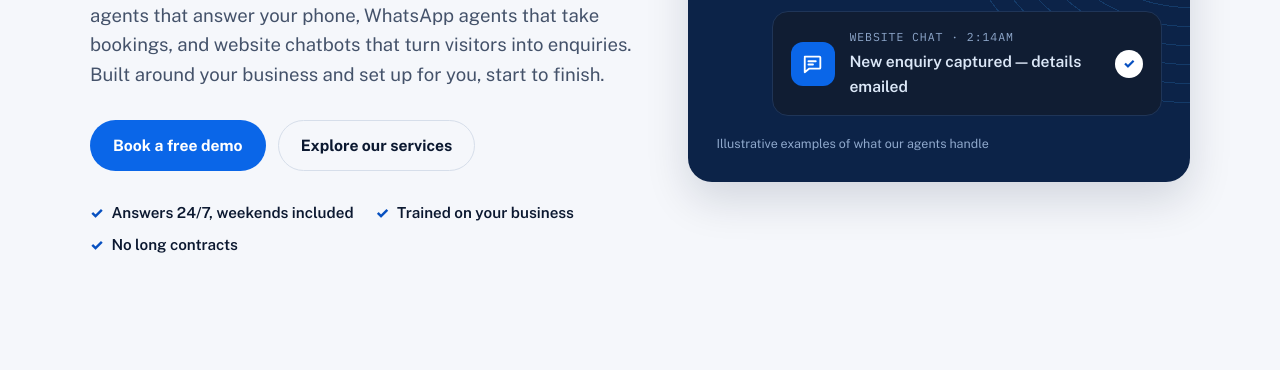
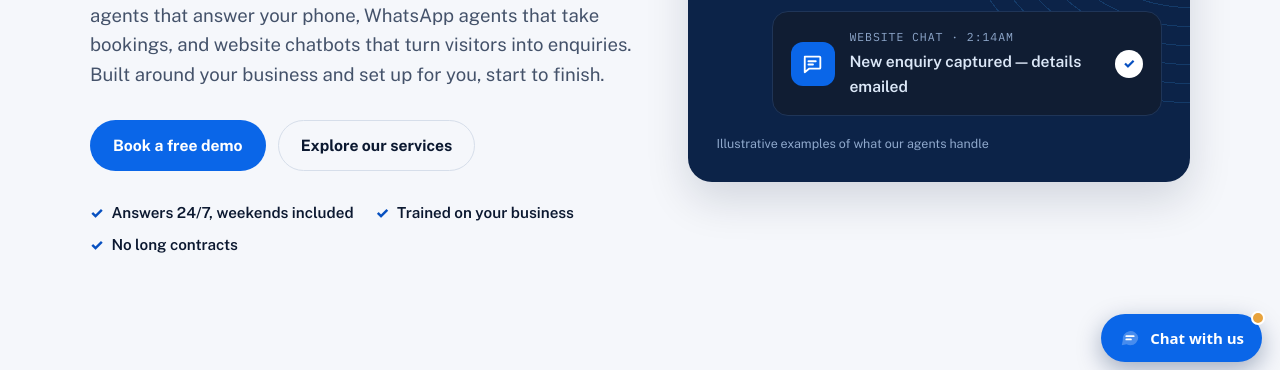
Before and after one commit to beingahsankeerio/scale-up-software-website, a website: page index.html in a window 1280 px wide. Shown: the part 420-790 px from the top of the page. Drawn offline with nearby package versions, Linux system fonts and the light colour scheme.

Commit message:
Load chatbot on homepage and privacy page

```diff
--- a/index.html
+++ b/index.html
@@ -502,5 +502,6 @@
     </footer>
 
     <script src="site.js"></script>
-  </body>
+    <script src="/chatbot.js" defer></script>
+</body>
 </html>
```
Also changed, not shown: privacy.html (+2 -1 lines).
